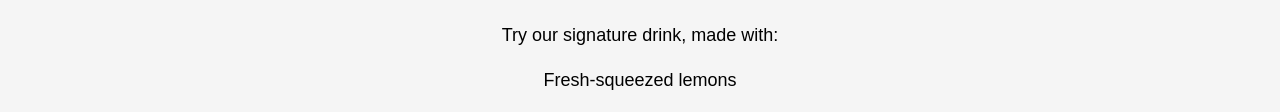
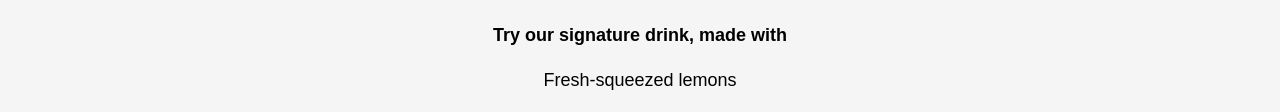
Before and after one commit to GreenyNg/ehc-tb3-evergreen, a plain HTML site: page index.html in a window 1280 px wide. Shown: the part 1779-1891 px from the top of the page. Drawn offline with Linux system fonts and the light colour scheme; a script that the page names is missing.

Commit message:
Initial commit

```diff
--- a/index.html
+++ b/index.html
@@ -48,7 +48,7 @@
 		<a id="products"><section class="values"></a>
 			<h2>Our Products</h2>
 			<img src="drink.jpeg" alt="African can drink">
-			<p>Try our signature drink, made with:</p>
+			<p><strong>Try our signature drink, made with</strong></p>
 				<p>Fresh-squeezed lemons</p>
 				<p>Organic honey</p>
 				<p>Hand-picked hibiscus flowers</p>
```
